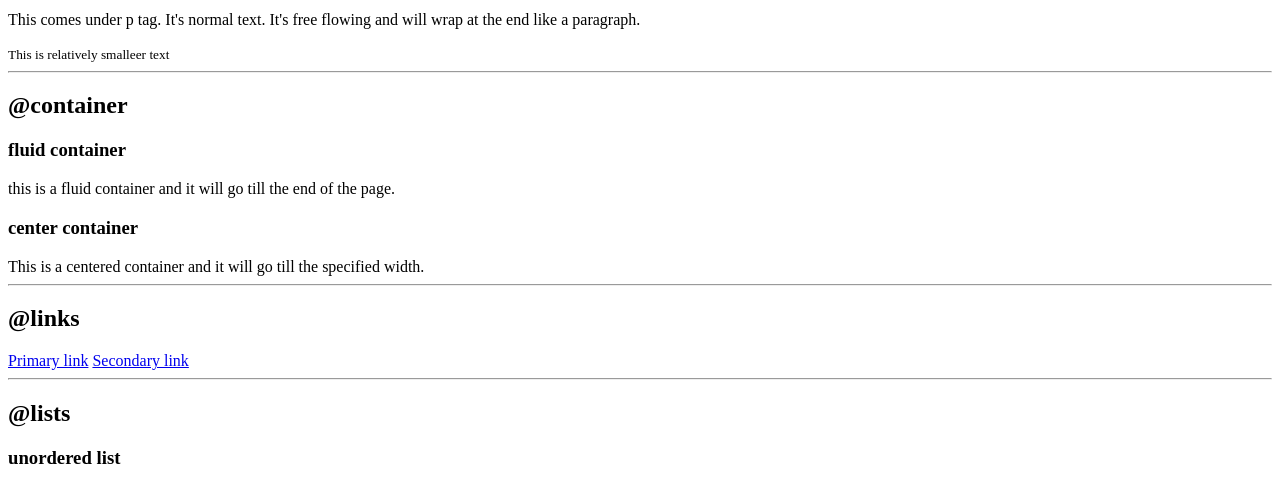
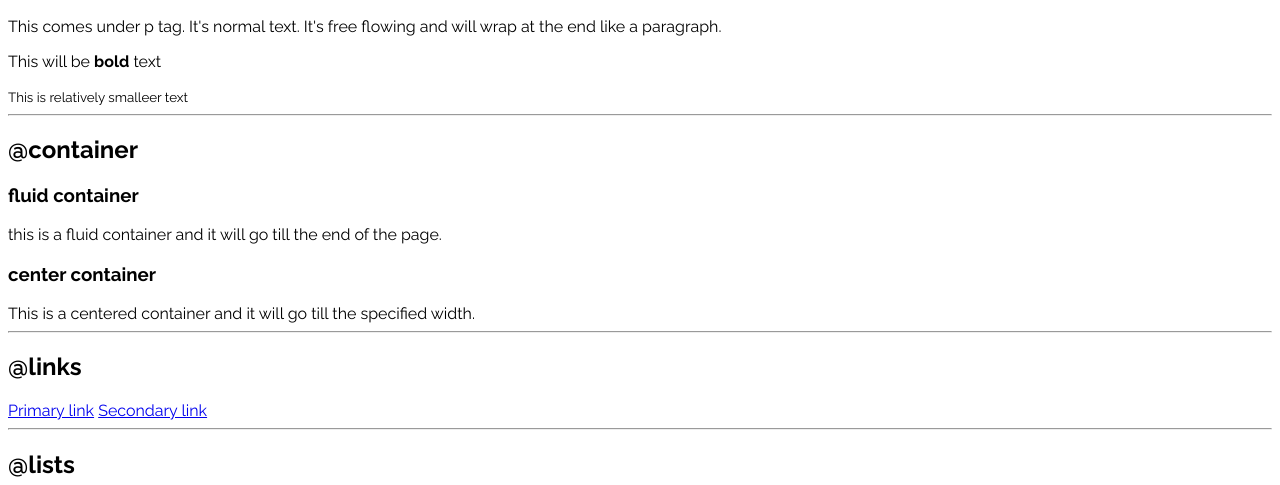
Before and after one commit to shivampandey0/neog-portfolio, a plain HTML site: page component_library/index.html in a window 1280 px wide. Shown: the part 297-782 px from the top of the page. Drawn offline with Linux system fonts and the light colour scheme.

Commit message:
typography

```diff
--- a/component_library/index.html
+++ b/component_library/index.html
@@ -6,6 +6,12 @@
     <meta http-equiv="X-UA-Compatible" content="IE=edge">
     <meta name="viewport" content="width=device-width, initial-scale=1.0">
     <title>Component Libraby</title>
+    <!-- <style>
+        body{
+            color: red;
+        }
+    </style> -->
+    <link href="styles.css" rel="stylesheet"/>
 </head>
 
 <body>
@@ -24,6 +30,7 @@
 
     <p>This comes under p tag. It's normal text. It's free flowing and will wrap at the end like a paragraph.</p>
 
+    <p>This will be <strong>bold</strong> text</p>
     <small> This is relatively smalleer text</small>
 
     <hr>
--- /dev/null
+++ b/component_library/styles.css
@@ -0,0 +1,6 @@
+@import url("https://fonts.googleapis.com/css2?family=Raleway:wght@400;700&display=swap");
+
+body {
+  font-family: "Raleway", sans-serif;
+
+}
```
